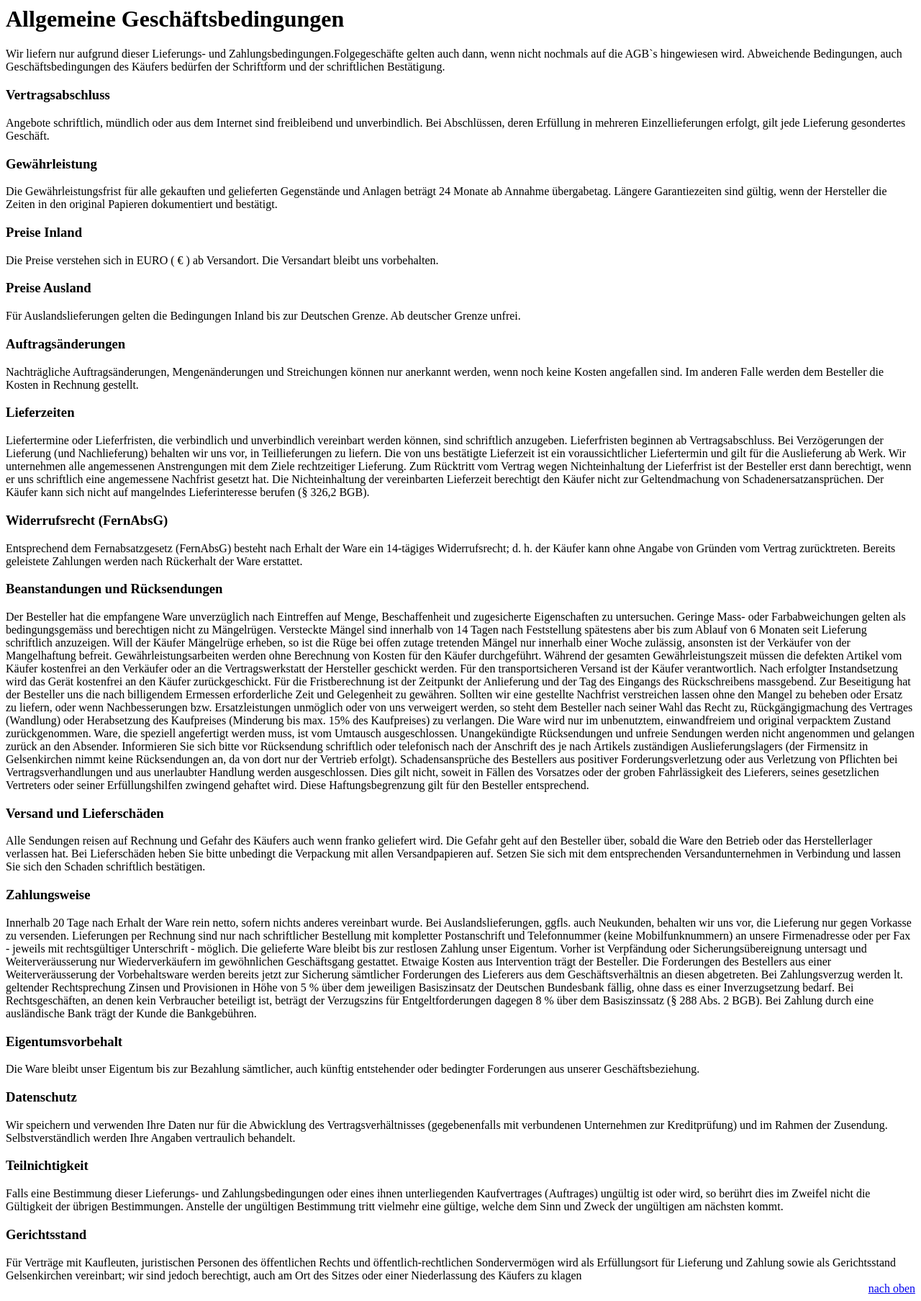
After one commit to blackravendb/therminox, a PHP site: template application/views/scripts/startseite/agb.phtml in a window 1280 px wide. The commit adds this page. Shown: the whole page at 72% size. Run offline with PHP 8.4, Linux system fonts and the light colour scheme; the template is opened without the code that fills it, so the values that code supplies are empty.

Commit message:
Fixed Menu Update
Finally added new menu entries(Über uns, Aktuelles,Datenschutz,AGB),
added AGB site

```diff
--- /dev/null
+++ b/application/views/scripts/startseite/agb.phtml
@@ -0,0 +1,65 @@
+<html>
+<h1><a name="top">Allgemeine Gesch&auml;ftsbedingungen</a></h1>
+<h>
+  Wir liefern nur aufgrund dieser Lieferungs- und Zahlungsbedingungen.Folgegesch&auml;fte gelten auch dann,
+  wenn nicht nochmals auf die AGB`s hingewiesen wird. Abweichende Bedingungen, auch Gesch&auml;ftsbedingungen des K&auml;ufers
+  bed&uuml;rfen der Schriftform und der schriftlichen Best&auml;tigung.
+</h>
+<h3>Vertragsabschluss</h3>
+Angebote schriftlich, m&uuml;ndlich oder aus dem Internet sind freibleibend und unverbindlich. Bei Abschl&uuml;ssen, deren Erf&uuml;llung in mehreren Einzellieferungen erfolgt, gilt jede Lieferung gesondertes Gesch&auml;ft.
+
+<h3>Gew&auml;hrleistung</h3>
+Die Gew&auml;hrleistungsfrist f&uuml;r alle gekauften und gelieferten Gegenst&auml;nde und Anlagen betr&auml;gt 24 Monate ab Annahme &uuml;bergabetag. L&auml;ngere Garantiezeiten sind g&uuml;ltig, wenn der Hersteller die Zeiten in den original Papieren dokumentiert und best&auml;tigt.
+
+<h3>Preise Inland</h3>
+Die Preise verstehen sich in EURO ( &euro; ) ab Versandort.
+ Die Versandart bleibt uns vorbehalten.
+
+<h3>Preise Ausland</h3>
+F&uuml;r Auslandslieferungen gelten die Bedingungen Inland bis zur Deutschen Grenze. Ab deutscher Grenze unfrei.
+
+<h3>Auftrags&auml;nderungen</h3>
+Nachtr&auml;gliche Auftrags&auml;nderungen, Mengen&auml;nderungen und Streichungen k&ouml;nnen nur anerkannt werden, wenn noch keine Kosten angefallen sind. Im anderen Falle werden dem Besteller die Kosten in Rechnung gestellt.
+
+<h3>Lieferzeiten</h3>
+Liefertermine oder Lieferfristen, die verbindlich und unverbindlich vereinbart werden k&ouml;nnen, sind schriftlich anzugeben. Lieferfristen beginnen ab Vertragsabschluss. Bei Verz&ouml;gerungen der Lieferung (und Nachlieferung) behalten wir uns vor, in Teillieferungen zu liefern. Die von uns best&auml;tigte Lieferzeit ist ein voraussichtlicher Liefertermin und gilt f&uuml;r die Auslieferung ab Werk. Wir unternehmen alle angemessenen Anstrengungen mit dem Ziele rechtzeitiger Lieferung. Zum R&uuml;cktritt vom Vertrag wegen Nichteinhaltung der Lieferfrist ist der Besteller erst dann berechtigt, wenn er uns schriftlich eine angemessene Nachfrist gesetzt hat. Die Nichteinhaltung der vereinbarten Lieferzeit berechtigt den K&auml;ufer nicht zur Geltendmachung von Schadenersatzanspr&uuml;chen. Der K&auml;ufer kann sich nicht auf mangelndes Lieferinteresse berufen (&sect; 326,2 BGB).
+
+<h3>Widerrufsrecht (FernAbsG)</h3>
+Entsprechend dem Fernabsatzgesetz (FernAbsG) besteht nach Erhalt der Ware ein 14-t&auml;giges Widerrufsrecht; d. h. der K&auml;ufer kann ohne Angabe von Gr&uuml;nden vom Vertrag zur&uuml;cktreten. Bereits geleistete Zahlungen werden nach R&uuml;ckerhalt der Ware erstattet.
+
+<h3>Beanstandungen und R&uuml;cksendungen</h3>
+Der Besteller hat die empfangene Ware unverz&uuml;glich nach Eintreffen auf Menge, Beschaffenheit und zugesicherte Eigenschaften zu untersuchen.
+ Geringe Mass- oder Farbabweichungen gelten als bedingungsgem&auml;ss und berechtigen nicht zu M&auml;ngelr&uuml;gen.
+ Versteckte M&auml;ngel sind innerhalb von 14 Tagen nach Feststellung sp&auml;testens aber bis zum Ablauf von 6 Monaten seit Lieferung schriftlich anzuzeigen. Will der K&auml;ufer M&auml;ngelr&uuml;ge erheben, so ist die R&uuml;ge bei offen zutage tretenden M&auml;ngel nur innerhalb einer Woche zul&auml;ssig, ansonsten ist der Verk&auml;ufer von der Mangelhaftung befreit.
+ Gew&auml;hrleistungsarbeiten werden ohne Berechnung von Kosten f&uuml;r den K&auml;ufer durchgef&uuml;hrt. W&auml;hrend der gesamten Gew&auml;hrleistungszeit m&uuml;ssen die defekten Artikel vom K&auml;ufer kostenfrei an den Verk&auml;ufer oder an die Vertragswerkstatt der Hersteller geschickt werden. F&uuml;r den transportsicheren Versand ist der K&auml;ufer verantwortlich.
+ Nach erfolgter Instandsetzung wird das Ger&auml;t kostenfrei an den K&auml;ufer zur&uuml;ckgeschickt.
+ F&uuml;r die Fristberechnung ist der Zeitpunkt der Anlieferung und der Tag des Eingangs des R&uuml;ckschreibens massgebend. Zur Beseitigung hat der Besteller uns die nach billigendem Ermessen erforderliche Zeit und Gelegenheit zu gew&auml;hren. Sollten wir eine gestellte Nachfrist verstreichen lassen ohne den Mangel zu beheben oder Ersatz zu liefern, oder wenn Nachbesserungen bzw. Ersatzleistungen unm&ouml;glich oder von uns verweigert werden, so steht dem Besteller nach seiner Wahl das Recht zu, R&uuml;ckg&auml;ngigmachung des Vertrages (Wandlung) oder Herabsetzung des Kaufpreises (Minderung bis max. 15% des Kaufpreises) zu verlangen.
+ Die Ware wird nur im unbenutztem, einwandfreiem und original verpacktem Zustand zur&uuml;ckgenommen.
+ Ware, die speziell angefertigt werden muss, ist vom Umtausch ausgeschlossen.
+ Unangek&uuml;ndigte R&uuml;cksendungen und unfreie Sendungen werden nicht angenommen und gelangen zur&uuml;ck an den Absender. Informieren Sie sich bitte vor R&uuml;cksendung schriftlich oder telefonisch nach der Anschrift des je nach Artikels zust&auml;ndigen Auslieferungslagers (der Firmensitz in Gelsenkirchen nimmt keine R&uuml;cksendungen an, da von dort nur der Vertrieb erfolgt).
+ Schadensanspr&uuml;che des Bestellers aus positiver Forderungsverletzung oder aus Verletzung von Pflichten bei Vertragsverhandlungen und aus unerlaubter Handlung werden ausgeschlossen. Dies gilt nicht, soweit in F&auml;llen des Vorsatzes oder der groben Fahrl&auml;ssigkeit des Lieferers, seines gesetzlichen Vertreters oder seiner Erf&uuml;llungshilfen zwingend gehaftet wird. Diese Haftungsbegrenzung gilt f&uuml;r den Besteller entsprechend.
+
+<h3>Versand und Liefersch&auml;den</h3>
+Alle Sendungen reisen auf Rechnung und Gefahr des K&auml;ufers auch wenn franko geliefert wird. Die Gefahr geht auf den Besteller &uuml;ber, sobald die Ware den Betrieb oder das Herstellerlager verlassen hat.
+ Bei Liefersch&auml;den heben Sie bitte unbedingt die Verpackung mit allen Versandpapieren auf. Setzen Sie sich mit dem entsprechenden Versandunternehmen in Verbindung und lassen Sie sich den Schaden schriftlich best&auml;tigen.
+
+<h3>Zahlungsweise</h3>
+Innerhalb 20 Tage nach Erhalt der Ware rein netto, sofern nichts anderes vereinbart wurde. Bei Auslandslieferungen, ggfls. auch Neukunden, behalten wir uns vor, die Lieferung nur gegen Vorkasse zu versenden.
+ Lieferungen per Rechnung sind nur nach schriftlicher Bestellung mit kompletter Postanschrift und Telefonnummer (keine Mobilfunknummern) an unsere Firmenadresse oder per Fax - jeweils mit rechtsg&uuml;ltiger Unterschrift - m&ouml;glich.
+ Die gelieferte Ware bleibt bis zur restlosen Zahlung unser Eigentum. Vorher ist Verpf&auml;ndung oder Sicherungs&uuml;bereignung untersagt und Weiterver&auml;usserung nur Wiederverk&auml;ufern im gew&ouml;hnlichen Gesch&auml;ftsgang gestattet. Etwaige Kosten aus Intervention tr&auml;gt der Besteller. Die Forderungen des Bestellers aus einer Weiterver&auml;usserung der Vorbehaltsware werden bereits jetzt zur Sicherung s&auml;mtlicher Forderungen des Lieferers aus dem Gesch&auml;ftsverh&auml;ltnis an diesen abgetreten. Bei Zahlungsverzug werden lt. geltender Rechtsprechung Zinsen und Provisionen in H&ouml;he von 5 % &uuml;ber dem jeweiligen Basiszinsatz der Deutschen Bundesbank f&auml;llig, ohne dass es einer Inverzugsetzung bedarf.
+ Bei Rechtsgesch&auml;ften, an denen kein Verbraucher beteiligt ist, betr&auml;gt der Verzugszins f&uuml;r Entgeltforderungen dagegen 8 % &uuml;ber dem Basiszinssatz (&sect; 288 Abs. 2 BGB).
+ Bei Zahlung durch eine ausl&auml;ndische Bank tr&auml;gt der Kunde die Bankgeb&uuml;hren.
+
+<h3>Eigentumsvorbehalt</h3>
+Die Ware bleibt unser Eigentum bis zur Bezahlung s&auml;mtlicher, auch k&uuml;nftig entstehender oder bedingter Forderungen aus unserer Gesch&auml;ftsbeziehung.
+
+<h3>Datenschutz</h3>
+Wir speichern und verwenden Ihre Daten nur f&uuml;r die Abwicklung des Vertragsverh&auml;ltnisses (gegebenenfalls mit verbundenen Unternehmen zur Kreditpr&uuml;fung) und im Rahmen der Zusendung. Selbstverst&auml;ndlich werden Ihre Angaben vertraulich behandelt.
+
+<h3>Teilnichtigkeit</h3>
+Falls eine Bestimmung dieser Lieferungs- und Zahlungsbedingungen oder eines ihnen unterliegenden Kaufvertrages (Auftrages) ung&uuml;ltig ist oder wird, so ber&uuml;hrt dies im Zweifel nicht die G&uuml;ltigkeit der &uuml;brigen Bestimmungen. Anstelle der ung&uuml;ltigen Bestimmung tritt vielmehr eine g&uuml;ltige, welche dem Sinn und Zweck der ung&uuml;ltigen am n&auml;chsten kommt.
+
+<h3>Gerichtsstand</h3>
+F&uuml;r Vertr&auml;ge mit Kaufleuten, juristischen Personen des &ouml;ffentlichen Rechts und &ouml;ffentlich-rechtlichen Sonderverm&ouml;gen wird als Erf&uuml;llungsort f&uuml;r Lieferung und Zahlung sowie als Gerichtsstand Gelsenkirchen vereinbart; wir sind jedoch berechtigt, auch am Ort des Sitzes oder einer Niederlassung des K&auml;ufers zu klagen
+<div align="right"><a href="#top">nach oben</a></div>
+</html>
--- a/public/css/layout.css
+++ b/public/css/layout.css
@@ -30,7 +30,7 @@ div#inhalt{
 	margin-left: 165px;
 	margin-right: 155px;
 	margin-top: 5px;
-	height: 745px;				/*kann gelöscht werden, nur zur demo*/
+
 	overflow: hidden;
 }
 
```
Also changed, not shown: application/layouts/scripts/menu.phtml (+18 -14 lines).
